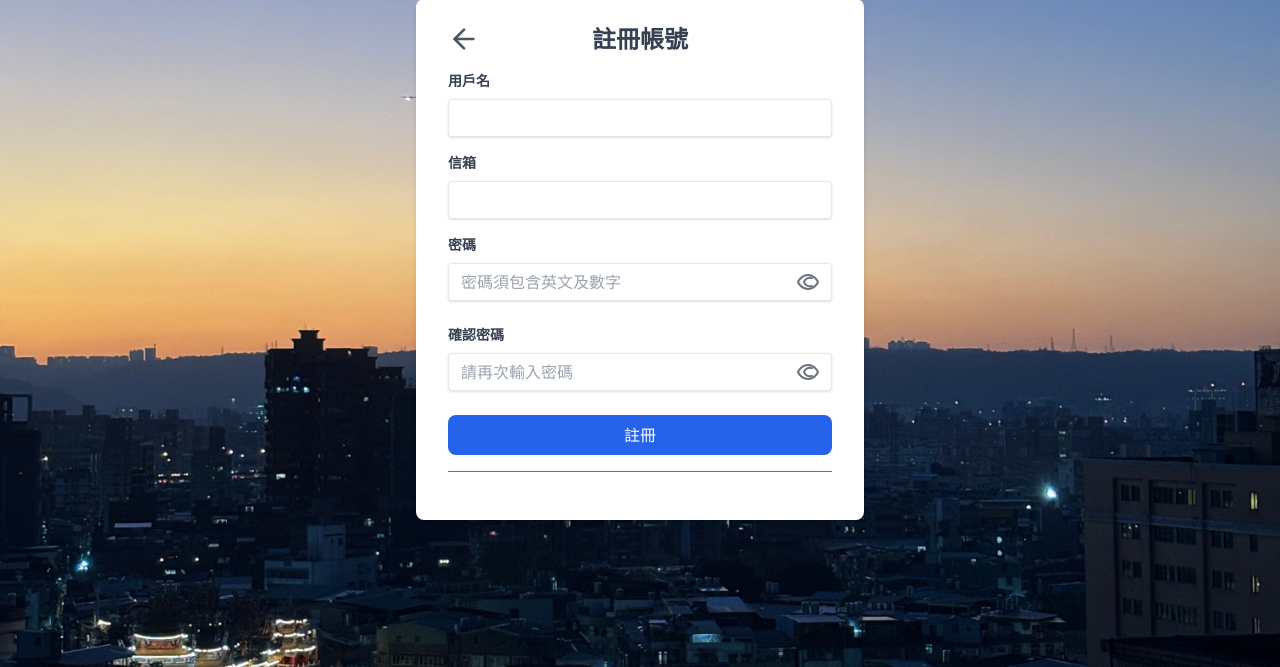
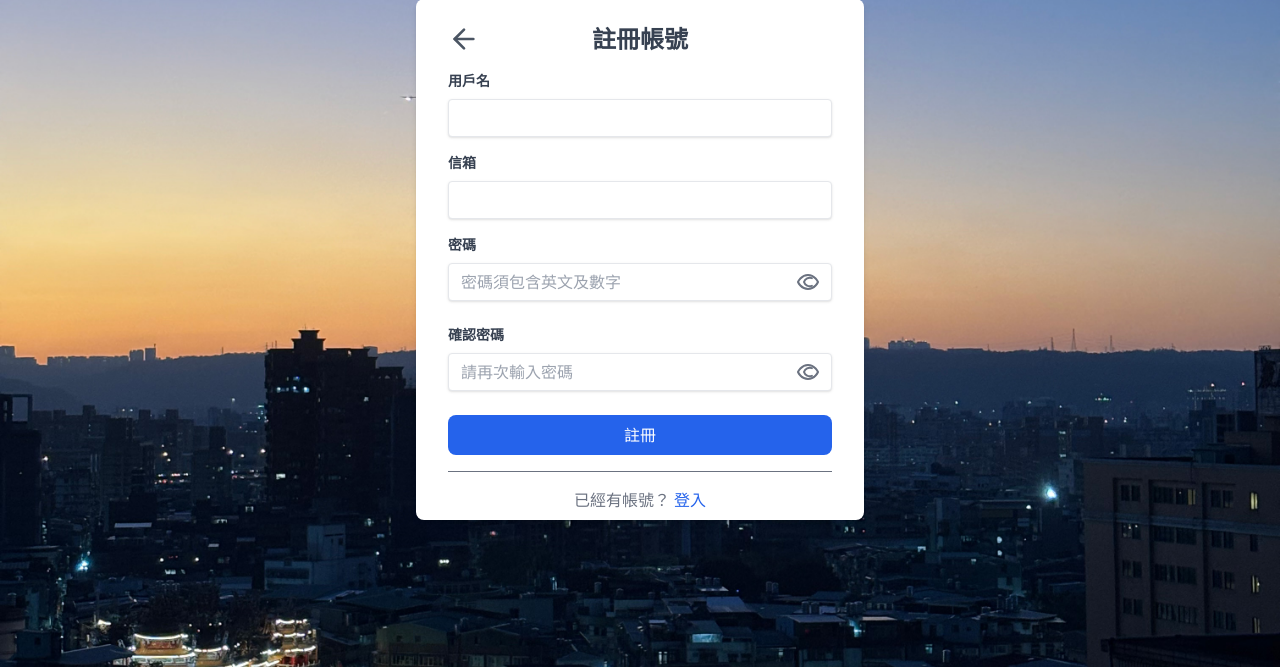
Before and after one commit to bukun1012/PicTrace, a Django app: page /users/register/ in a window 1280 px wide. Shown: the part 133-800 px from the top of the page. Run offline with Django 5.2, Linux system fonts and the light colour scheme; style sheets or scripts are compiled from the project's sources.

Commit message:
fix: add button for register page to login page

```diff
--- a/users/templates/users/register.html
+++ b/users/templates/users/register.html
@@ -15,7 +15,7 @@
     style="background-image: url('{% static 'images/background.jpg' %}')"
   >
     <div
-      class="w-full max-w-md px-8 pt-6 pb-8 mb-4 bg-white rounded-lg shadow-md"
+      class="w-full max-w-md px-8 pt-6 pb-2 mb-4 bg-white rounded-lg shadow-md"
     >
       <!-- Header -->
       <div class="relative mb-4">
@@ -225,6 +225,17 @@
         </button>
         <!-- 分隔線 -->
         <hr class="my-4 border-gray-500 border-1" />
+
+        <div class="text-center">
+          <p class="px-4 text-gray-500">
+            已經有帳號？
+            <a
+              href="{% url 'users:login' %}"
+              class="text-blue-600 hover:underline"
+              >登入</a
+            >
+          </p>
+        </div>
       </form>
     </div>
 
```
